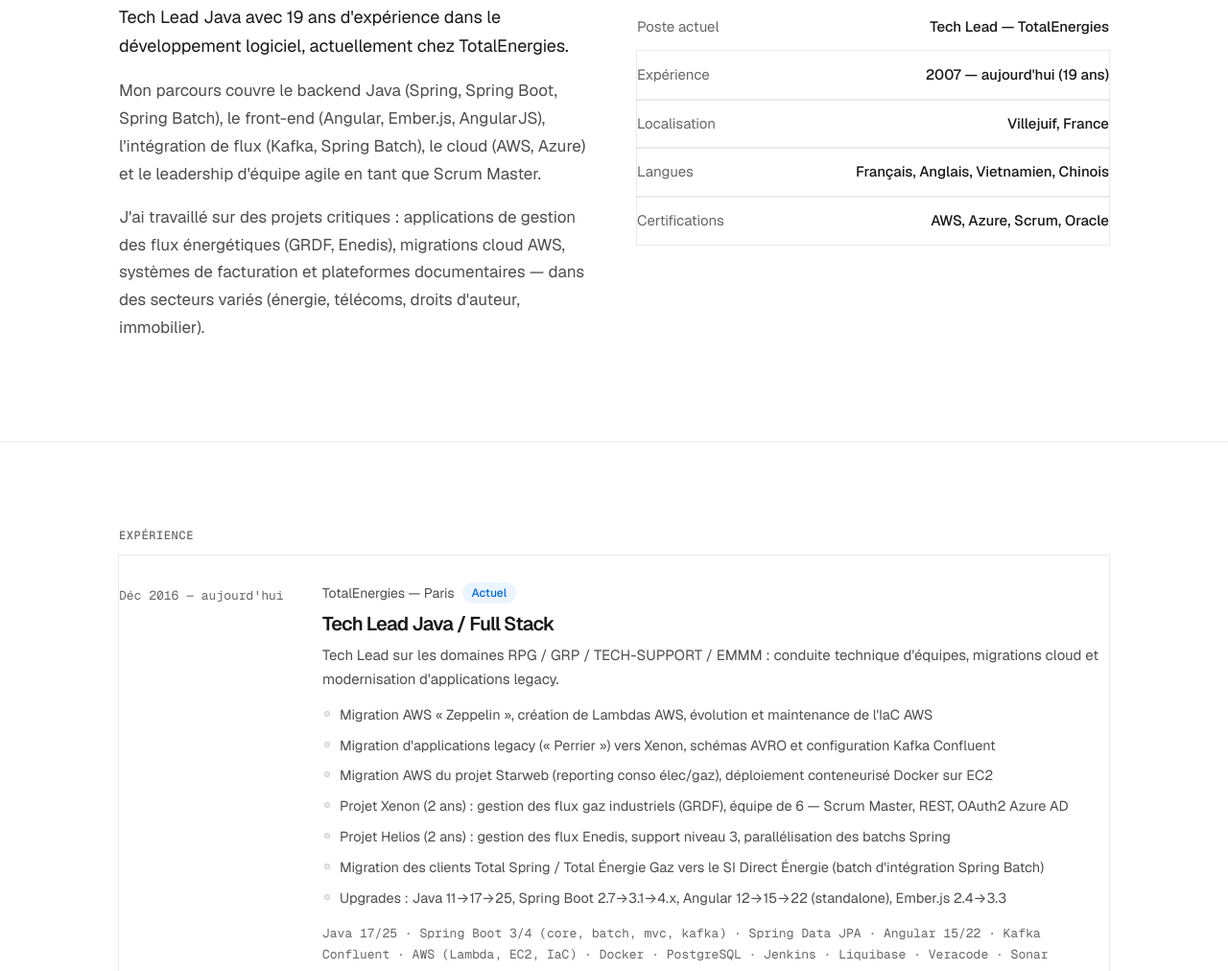
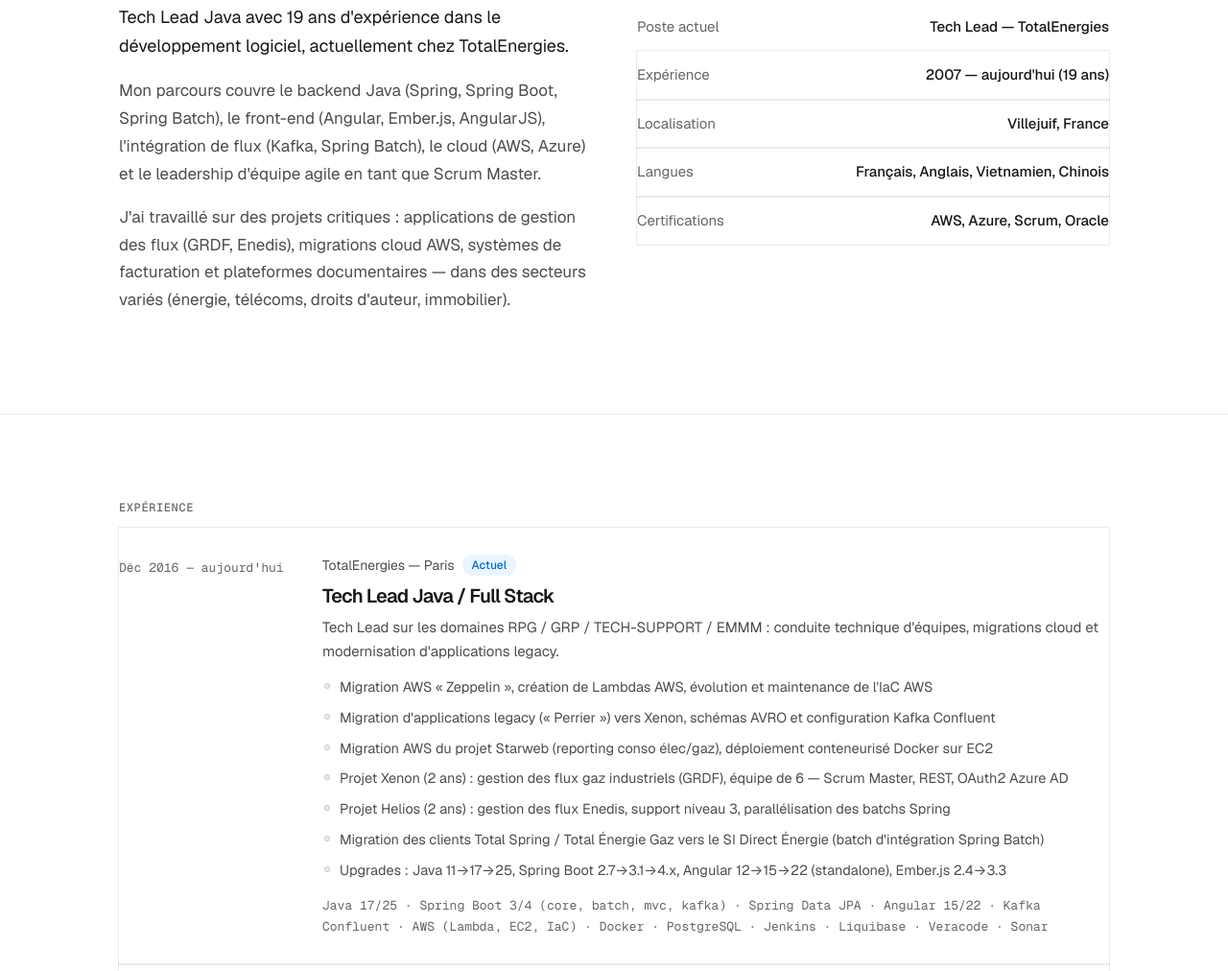
Before and after one commit to sirijiji/sirijiji.github.io, a plain HTML site: page index.html in a window 1280 px wide. Shown: the part 854-1866 px from the top of the page at 96% size. Drawn offline with nearby package versions, Linux system fonts and the light colour scheme.

Commit message:
À propos : reformulation (flux énergétiques → flux)

```diff
--- a/index.html
+++ b/index.html
@@ -466,7 +466,7 @@
           <p>Mon parcours couvre le backend Java (Spring, Spring Boot, Spring Batch), le front-end (Angular,
           Ember.js, AngularJS), l'intégration de flux (Kafka, Spring Batch), le cloud (AWS, Azure) et le
           leadership d'équipe agile en tant que Scrum Master.</p>
-          <p>J'ai travaillé sur des projets critiques : applications de gestion des flux énergétiques (GRDF, Enedis),
+          <p>J'ai travaillé sur des projets critiques : applications de gestion des flux (GRDF, Enedis),
           migrations cloud AWS, systèmes de facturation et plateformes documentaires — dans des secteurs variés
           (énergie, télécoms, droits d'auteur, immobilier).</p>
         </div>
```
